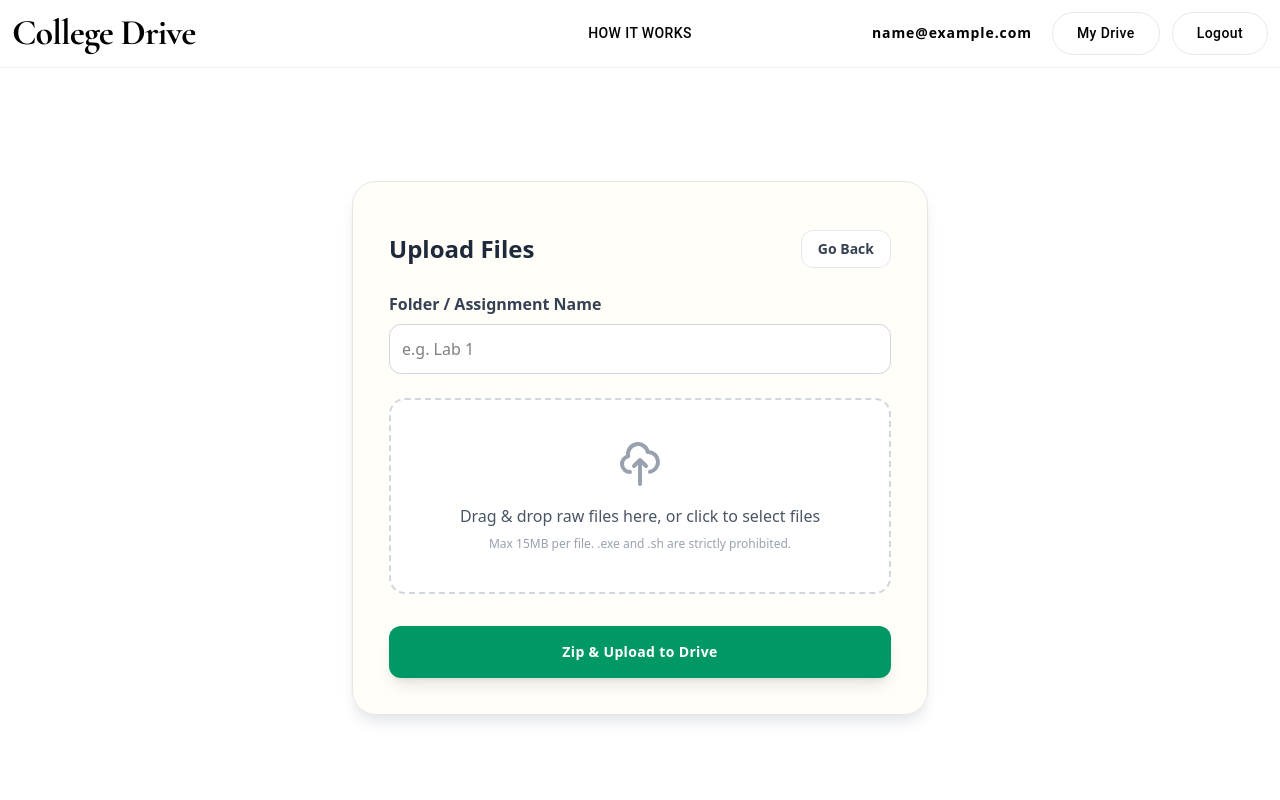
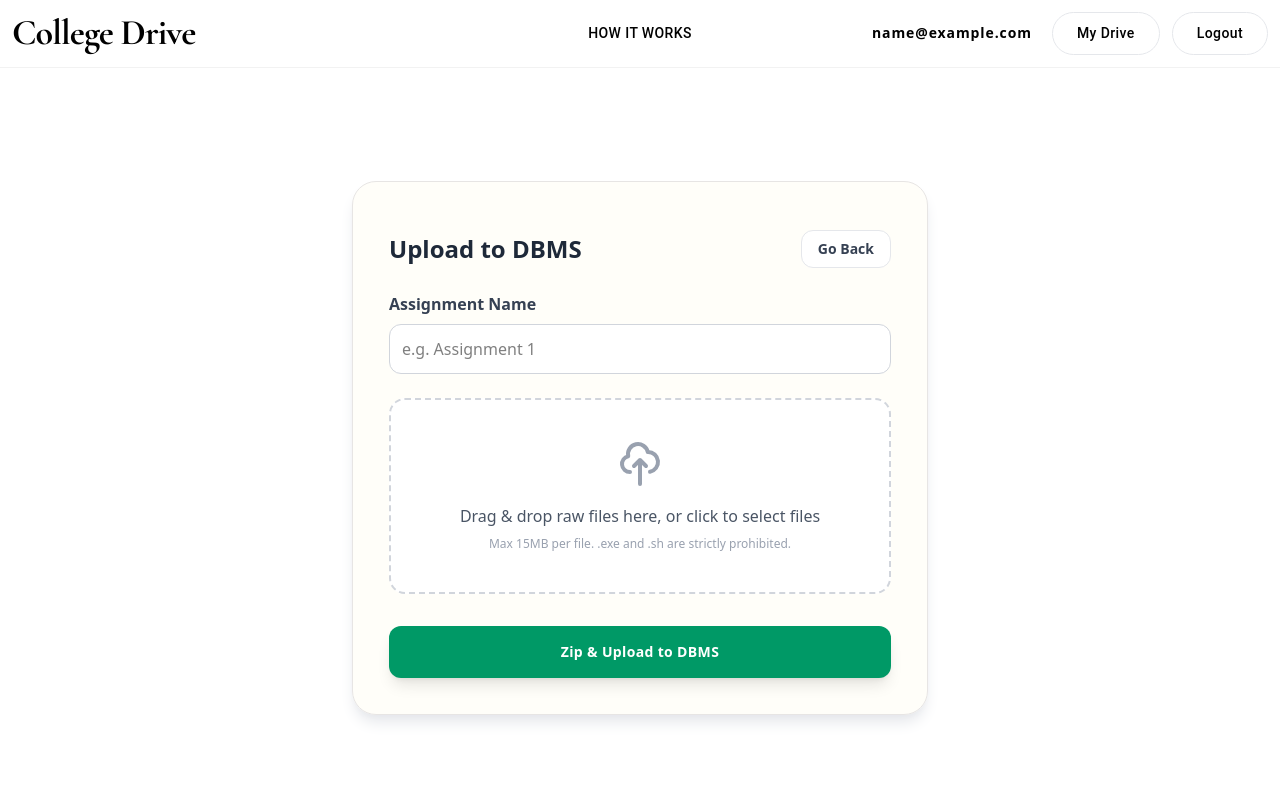
Before and after one commit to Kartik-369/College_drive, a React (Vite) app in the folder frontend/: page /upload in a window 1280 px wide. Shown: the top 800 px of the page. Built offline with nearby package versions, Linux system fonts and the light colour scheme; sample sign-in values are in the browser's storage; a web font is replaced by a local one.

Commit message:
fixed deletetion

```diff
--- a/frontend/src/Pages/Upload.jsx
+++ b/frontend/src/Pages/Upload.jsx
@@ -1,14 +1,18 @@
 import { useEffect, useState, useCallback } from "react";
-import { useNavigate } from "react-router-dom";
+import { useNavigate, useLocation } from "react-router-dom";
 import { useDropzone } from "react-dropzone";
 import JSZip from "jszip";
 
 function Upload() {
   const navigate = useNavigate();
+  const location = useLocation();
   const [projectName, setProjectName] = useState("");
   const [selectedFiles, setSelectedFiles] = useState([]);
   const [isUploading, setIsUploading] = useState(false);
   const [uploadProgress, setUploadProgress] = useState("");
+
+  // Extract the folder we navigated from, default to DBMS if direct hit
+  const subjectFolder = location.state?.folder || "DBMS";
 
   useEffect(() => {
     const token = localStorage.getItem("token");
@@ -55,7 +59,7 @@ function Upload() {
       return;
     }
     if (!projectName.trim()) {
-      alert("Please enter a folder name!");
+      alert("Please enter an assignment name!");
       return;
     }
 
@@ -106,7 +110,7 @@ function Upload() {
 
       setUploadProgress("Uploading to Cloud...");
 
-      // 3. Upload directly to Firebase Storage using the Pre-signed URL
+      // 3. Upload directly to Cloud Storage using the Pre-signed URL
       const uploadResponse = await fetch(upload_url, {
         method: "PUT",
         headers: {
@@ -126,7 +130,7 @@ function Upload() {
 
       setUploadProgress("Saving metadata...");
 
-      // 4. Save metadata to backend
+      // 4. Save metadata to backend (ADDED subject_folder and object_key)
       const saveResponse = await fetch(`${import.meta.env.VITE_API_URL}/files`, {
         method: "POST",
         headers: {
@@ -136,7 +140,9 @@ function Upload() {
         body: JSON.stringify({
           file_name: zipFileName,
           size: zipBlob.size,
-          cloud_storage_url: downloadUrl
+          cloud_storage_url: downloadUrl,
+          subject_folder: subjectFolder,
+          object_key: file_path
         })
       });
 
@@ -165,7 +171,7 @@ function Upload() {
         <form className="w-full shadow-lg shadow-gray-200 border border-stone-200 bg-amber-50/30 p-9 rounded-3xl max-w-xl">
           <div className="flex flex-row justify-between items-center mt-3 mb-6">
             <h1 className="text-2xl font-bold text-gray-800">
-              Upload Files
+              Upload to {subjectFolder}
             </h1>
             <button
               onClick={() => navigate(-1)}
@@ -177,11 +183,11 @@ function Upload() {
           </div>
 
           <div className="mb-6">
-            <label className="block mb-2 font-semibold text-gray-700">Folder / Assignment Name</label>
+            <label className="block mb-2 font-semibold text-gray-700">Assignment Name</label>
             <input
               required
               type="text"
-              placeholder="e.g. Lab 1"
+              placeholder="e.g. Assignment 1"
               className="block w-full border border-gray-300 p-3 rounded-xl focus:outline-none focus:ring-2 focus:ring-emerald-500 bg-white"
               value={projectName}
               onChange={(e) => setProjectName(e.target.value)}
@@ -224,7 +230,7 @@ function Upload() {
               disabled={isUploading || selectedFiles.length === 0 || !projectName}
               className={`w-full px-6 py-4 text-sm font-bold tracking-wide text-white transition-all duration-300 rounded-xl shadow-lg focus:outline-none focus:ring focus:ring-emerald-300 focus:ring-opacity-50 ${isUploading ? 'bg-emerald-400 cursor-not-allowed' : 'bg-emerald-600 hover:bg-emerald-700 hover:shadow-emerald-200'}`}
             >
-              {isUploading ? uploadProgress : "Zip & Upload to Drive"}
+              {isUploading ? uploadProgress : `Zip & Upload to ${subjectFolder}`}
             </button>
           </div>
         </form>
```
